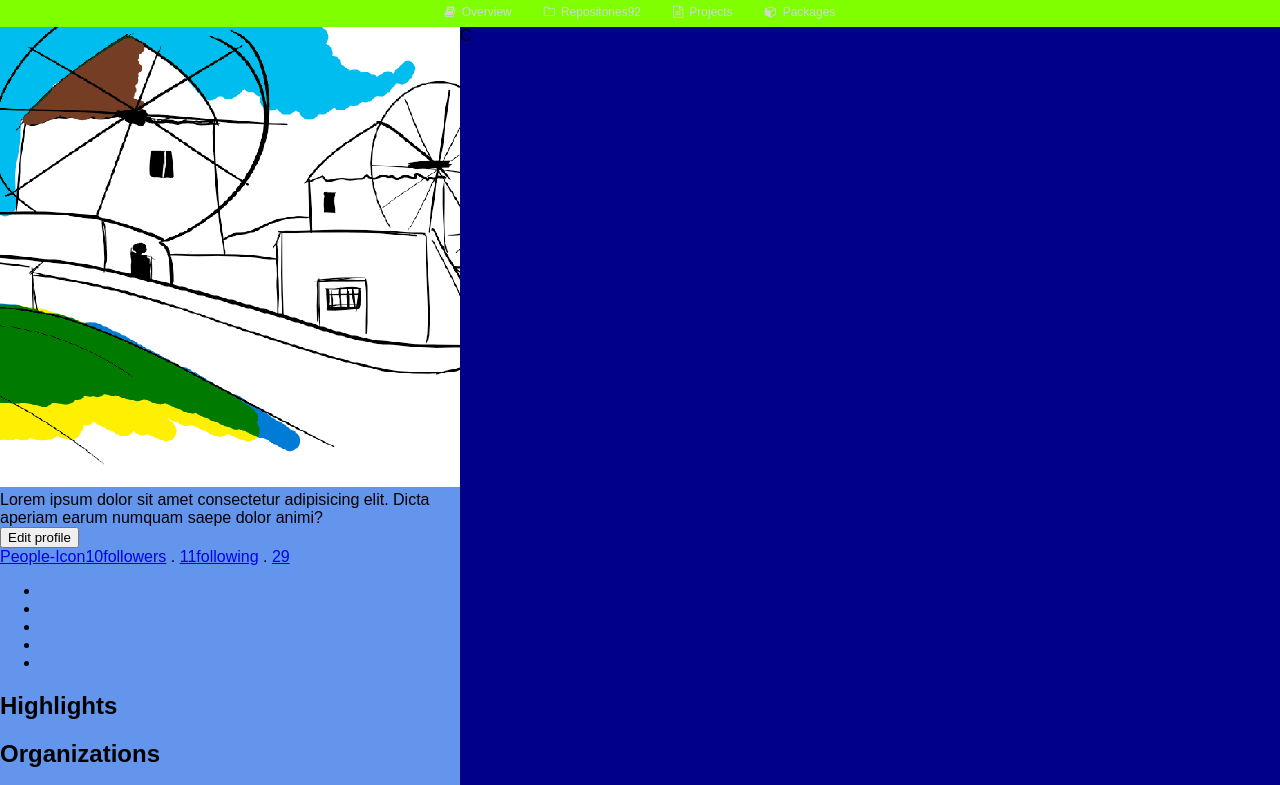
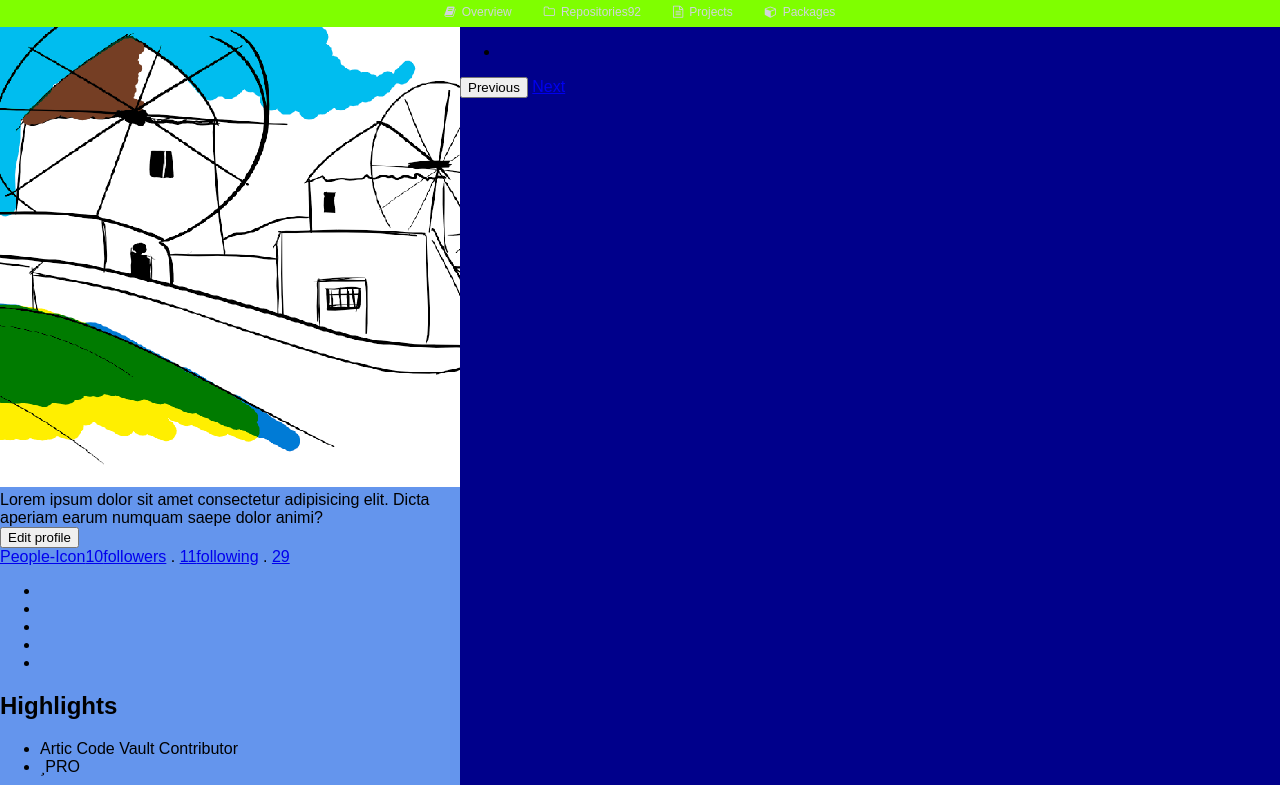
Before and after one commit to CornerstoneII/BuyCoins-Frontend, a plain HTML site: page index.html in a window 1280 px wide. Shown: the part 75-860 px from the top of the page. Drawn offline with Linux system fonts and the light colour scheme.

Commit message:
Add icons to highlight section

```diff
--- a/index.html
+++ b/index.html
@@ -65,6 +65,14 @@
 
                 <div class="highlight-section">
                   <h2>Highlights</h2>
+                  <ul class="high-list">
+                    <li class="vault">
+                        <i class='fas fa-sun'></i><span>Artic Code Vault Contributor</span>
+                    </li>
+                    <li class="pro">
+                        <i class='far fa-star'></i><span>PRO</span>
+                    </li>
+                  </ul>
                 </div>
 
                 <div class="org-section">
@@ -84,7 +92,23 @@
           </div>
 
           <div class="repository-summary-right">
-            C
+
+            <div class="find-section"></div>
+
+            <div class="user-repo-list">
+              <ul class="repofilter">
+                <li class="repo-item">
+                  <div class="about-repo"></div>
+                  <div class="star-icon"></div>
+                </li>
+              </ul>
+
+              <div class="paginate-repo-list">
+                <button class="prev-btn">Previous</button>
+                <a href="#" class="next-btn">Next</a>
+              </div>
+            </div>
+
           </div>
         </div>
       </main>
```
